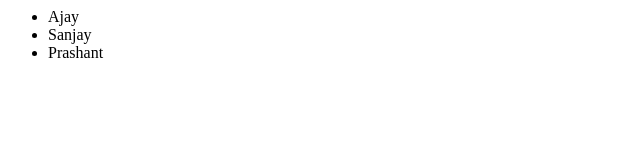
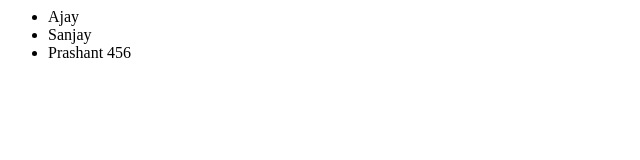
Before and after one commit to ajaybhalerao12/neeGitTest, a plain HTML site: page index.html in a window 1280 px wide. Shown: the full height of the page, 0-640 px from the left. Drawn offline with Linux system fonts and the light colour scheme.

Commit message:
merge changes

```diff
--- a/index.html
+++ b/index.html
@@ -5,7 +5,7 @@
 			<ul>
 				<li>Ajay</li>
 				<li>Sanjay</li>
-				<li>Prashant</li>
+				<li>Prashant 456</li>
 			</ul>
 		</div>
 	</body>
```
